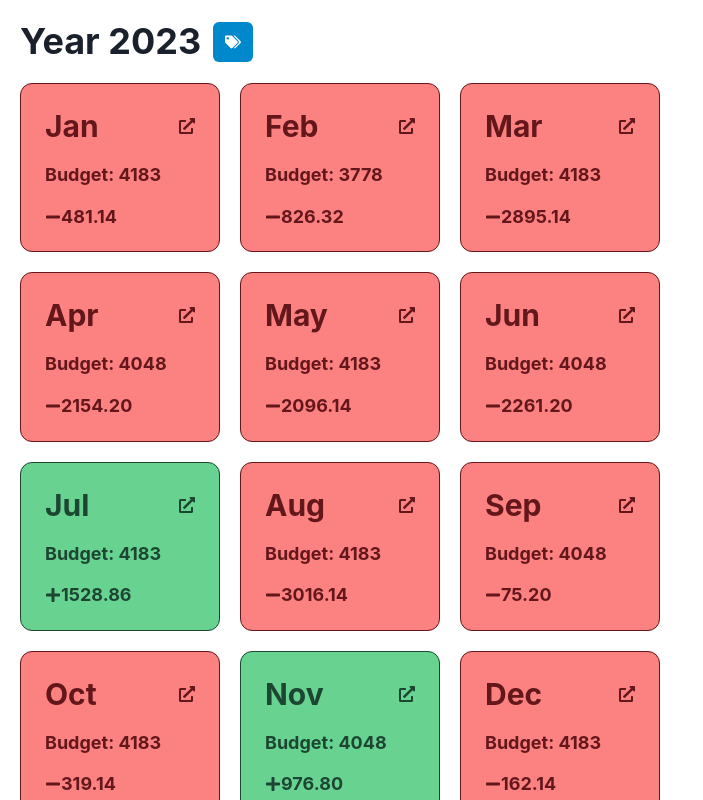
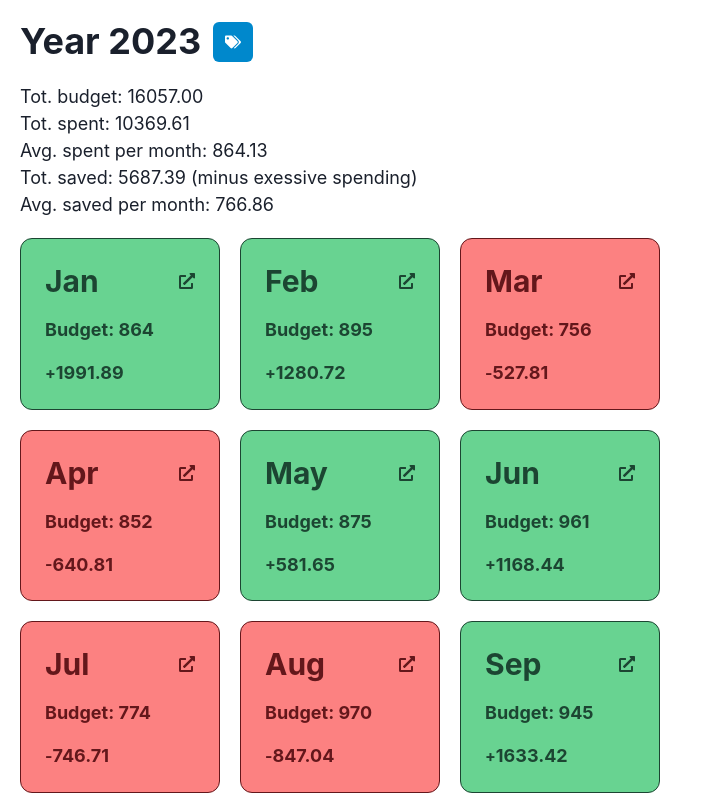
Before and after one commit to NickTaykey/personal-finance-dashboard, a React (Create React App) app: page / in a window 1280 px wide. Shown: the top 800 px of the page, without its empty margins (0-703 px from the left). Built offline with nearby package versions, Linux system fonts and the light colour scheme.

Commit message:
Add year totals and avgs

```diff
--- a/src/Day/DayModalExpenseTable.tsx
+++ b/src/Day/DayModalExpenseTable.tsx
@@ -9,6 +9,7 @@ const DayModalExpenseTable = () => {
   <c.Table>
    <c.Thead>
     <c.Tr>
+     <c.Th></c.Th>
      <c.Th>Amout</c.Th>
      <c.Th>Label</c.Th>
      <c.Th>Descrition?</c.Th>
--- a/src/Day/ExpenseRowTable.tsx
+++ b/src/Day/ExpenseRowTable.tsx
@@ -30,6 +30,34 @@ const ExpenseTableRow = (props: ExpenseObject) => {
 
  return (
   <c.Tr backgroundColor={props.tag?.bgColor} color={props.tag?.textColor}>
+   <c.Td>
+    <c.Flex justify="end">
+     {showEditingFields && (
+      <c.IconButton
+       mr="2"
+       color="black"
+       aria-label="save updates"
+       icon={<FaCheck />}
+       onClick={updateExpenseHandler}
+      />
+     )}
+     <c.IconButton
+      color="black"
+      aria-label={
+       showEditingFields ? 'close edit expense form' : 'open edit expense form'
+      }
+      icon={showEditingFields ? <FaTimes /> : <FaEdit />}
+      onClick={() => setShowEditingFields((c) => !c)}
+     />
+     <c.IconButton
+      ml="2"
+      color="black"
+      aria-label="delete expense"
+      icon={<FaTrash />}
+      onClick={deleteExpenseHandler}
+     />
+    </c.Flex>
+   </c.Td>
    <c.Td>
     {showEditingFields ? (
      <c.NumberInput
@@ -118,34 +146,6 @@ const ExpenseTableRow = (props: ExpenseObject) => {
      <c.Text>{props.description}</c.Text>
     )}
    </c.Td>
-   <c.Td>
-    <c.Flex justify="end">
-     {showEditingFields && (
-      <c.IconButton
-       mr="2"
-       color="black"
-       aria-label="save updates"
-       icon={<FaCheck />}
-       onClick={updateExpenseHandler}
-      />
-     )}
-     <c.IconButton
-      color="black"
-      aria-label={
-       showEditingFields ? 'close edit expense form' : 'open edit expense form'
-      }
-      icon={showEditingFields ? <FaTimes /> : <FaEdit />}
-      onClick={() => setShowEditingFields((c) => !c)}
-     />
-     <c.IconButton
-      ml="2"
-      color="black"
-      aria-label="delete expense"
-      icon={<FaTrash />}
-      onClick={deleteExpenseHandler}
-     />
-    </c.Flex>
-   </c.Td>
   </c.Tr>
  );
 };
--- a/src/Home.tsx
+++ b/src/Home.tsx
@@ -8,6 +8,26 @@ import MonthCard from './Month/MonthCard';
 const Home = () => {
  const { isOpen, onOpen, onClose } = c.useDisclosure();
  const generalContext = useContext(GeneralContext);
+ const totYear = generalContext.year.reduce(
+  (totYear, month) => {
+   const totMonth = month.days.reduce((totMonth, d) => {
+    const totDay = d.expenses.reduce((totDay, e) => {
+     return totDay + e.amount;
+    }, 0);
+    return totMonth + totDay;
+   }, 0);
+   totYear.budget += month.monthBudget;
+   totYear.saved +=
+    month.monthBudget - totMonth > 0 ? month.monthBudget - totMonth : 0;
+   totYear.spent += totMonth;
+   totYear.excessiveSpending +=
+    month.monthBudget - totMonth < 0 ? month.monthBudget - totMonth : 0;
+   return totYear;
+  },
+  { spent: 0, saved: 0, excessiveSpending: 0, budget: 0 }
+ );
+
+ console.log(totYear);
 
  const date = new Date();
 
@@ -15,7 +35,7 @@ const Home = () => {
   <>
    <TagsDrawer isOpen={isOpen} onClose={onClose} />
    <c.VStack m="5" alignItems="start">
-    <c.Flex alignItems="center" mb="3">
+    <c.Flex alignItems="center">
      <c.Heading mr="3">Year {date.getUTCFullYear()}</c.Heading>
      <c.IconButton
       colorScheme="telegram"
@@ -24,6 +44,25 @@ const Home = () => {
       icon={<FaTags />}
      />
     </c.Flex>
+    <c.Box my="3" textAlign="left">
+     <c.Text fontSize="lg">Tot. budget: {totYear.budget.toFixed(2)}</c.Text>
+     <c.Text fontSize="lg">Tot. spent: {totYear.spent.toFixed(2)}</c.Text>
+     <c.Text fontSize="lg">
+      Avg. spent per month: {(totYear.spent / 12).toFixed(2)}
+     </c.Text>
+     {totYear.saved - Math.abs(totYear.excessiveSpending) > 0 && (
+      <>
+       <c.Text fontSize="lg">
+        Tot. saved:{' '}
+        {(totYear.saved - Math.abs(totYear.excessiveSpending)).toFixed(2)}{' '}
+        (minus exessive spending)
+       </c.Text>
+       <c.Text fontSize="lg">
+        Avg. saved per month: {(totYear.saved / 12).toFixed(2)}
+       </c.Text>
+      </>
+     )}
+    </c.Box>
     <c.SimpleGrid
      columns={[1, null, 3]}
      spacing="20px"
--- a/src/Month/Month.tsx
+++ b/src/Month/Month.tsx
@@ -90,9 +90,10 @@ const Month = () => {
                 : 'transparent',
              }}
             >
-             <c.Text mr="2">
-              {monthDayIdx++} {day.day}
-             </c.Text>
+             <c.Box mr="3">
+              <c.Text>{monthDayIdx++}</c.Text>
+              <c.Text>{day.day}</c.Text>
+             </c.Box>
              <c.Box _hover={{ cursor: 'pointer' }}>
               <FaExpandArrowsAlt onClick={monthTableClickHandlerFactory(day)} />
              </c.Box>
--- a/src/Month/MonthCard.tsx
+++ b/src/Month/MonthCard.tsx
@@ -47,7 +47,11 @@ const MonthCard = (props: MonthCardProps) => {
     Budget: {amountSpent.toFixed()}
    </c.Heading>
    <c.Flex alignItems="center">
-    {currentMonth.monthBudget - amountSpent > 0 ? <FaPlus /> : <FaMinus />}
+    {currentMonth.monthBudget - amountSpent > 0 ? (
+     <strong>+</strong>
+    ) : (
+     <strong>-</strong>
+    )}
     <c.Heading fontSize="lg">
      {Math.abs(currentMonth.monthBudget - amountSpent).toFixed(2)}
     </c.Heading>
--- a/src/store/GeneralContextProvider.tsx
+++ b/src/store/GeneralContextProvider.tsx
@@ -1,5 +1,6 @@
 import GeneralContext, {
  DayObject,
+ ExpenseObject,
  MonthObject,
  TagObject,
 } from './GeneralContext';
@@ -19,72 +20,26 @@ function currentYearByMonth(tags: TagObject[]) {
 
   for (let j = 1; j <= daysInCurrMonth; j++) {
    const dayOfWeekIndex = (monthStart.getDay() + j - 1) % 7;
+   const expenses: ExpenseObject[] = [];
+   for (let n = 0; n < Math.trunc(Math.random() * 30); ++n) {
+    expenses.push({
+     amount: Number((Math.random() * 10).toFixed(2)),
+     id: crypto.randomUUID(),
+     description: 'N/A',
+     tag: tags[Math.floor(Math.random() * tags.length)],
+    });
+   }
    daysInCurrentMonth.push({
     id: crypto.randomUUID(),
     day: daysOfWeek[dayOfWeekIndex],
     monthDayIdx: j,
     monthIdx: i,
-    expenses: [
-     {
-      id: crypto.randomUUID(),
-      amount: 19.99,
-      description: 'standard description',
-      tag: tags[0],
-     },
-     {
-      id: crypto.randomUUID(),
-      amount: 15.0,
-      description: 'standard description',
-      tag: tags[1],
-     },
-     {
-      id: crypto.randomUUID(),
-      amount: 9.99,
-      description: 'standard description',
-      tag: tags[2],
-     },
-     {
-      id: crypto.randomUUID(),
-      amount: 19.99,
-      description: 'standard description',
-      tag: tags[0],
-     },
-     {
-      id: crypto.randomUUID(),
-      amount: 15.0,
-      description: 'standard description',
-      tag: tags[1],
-     },
-     {
-      id: crypto.randomUUID(),
-      amount: 9.99,
-      description: 'standard description',
-      tag: tags[2],
-     },
-     {
-      id: crypto.randomUUID(),
-      amount: 19.99,
-      description: 'standard description',
-      tag: tags[0],
-     },
-     {
-      id: crypto.randomUUID(),
-      amount: 15.0,
-      description: 'standard description',
-      tag: tags[1],
-     },
-     {
-      id: crypto.randomUUID(),
-      amount: 9.99,
-      description: 'standard description',
-      tag: tags[2],
-     },
-    ],
+    expenses,
    });
   }
 
   months.push({
-   monthBudget: Math.trunc(Math.random() * 6000),
+   monthBudget: Math.trunc(Math.random() * 3000),
    days: daysInCurrentMonth,
   });
  }
@@ -212,7 +167,12 @@ const GeneralContextProvider: React.FC<{
               ...day,
               expenses: [
                ...day.expenses,
-               { id: crypto.randomUUID(), tag, description, amount },
+               {
+                id: crypto.randomUUID(),
+                tag,
+                description: description || 'N/A',
+                amount,
+               },
               ],
              };
              setSelectedDay(newSelectedDay);
```
